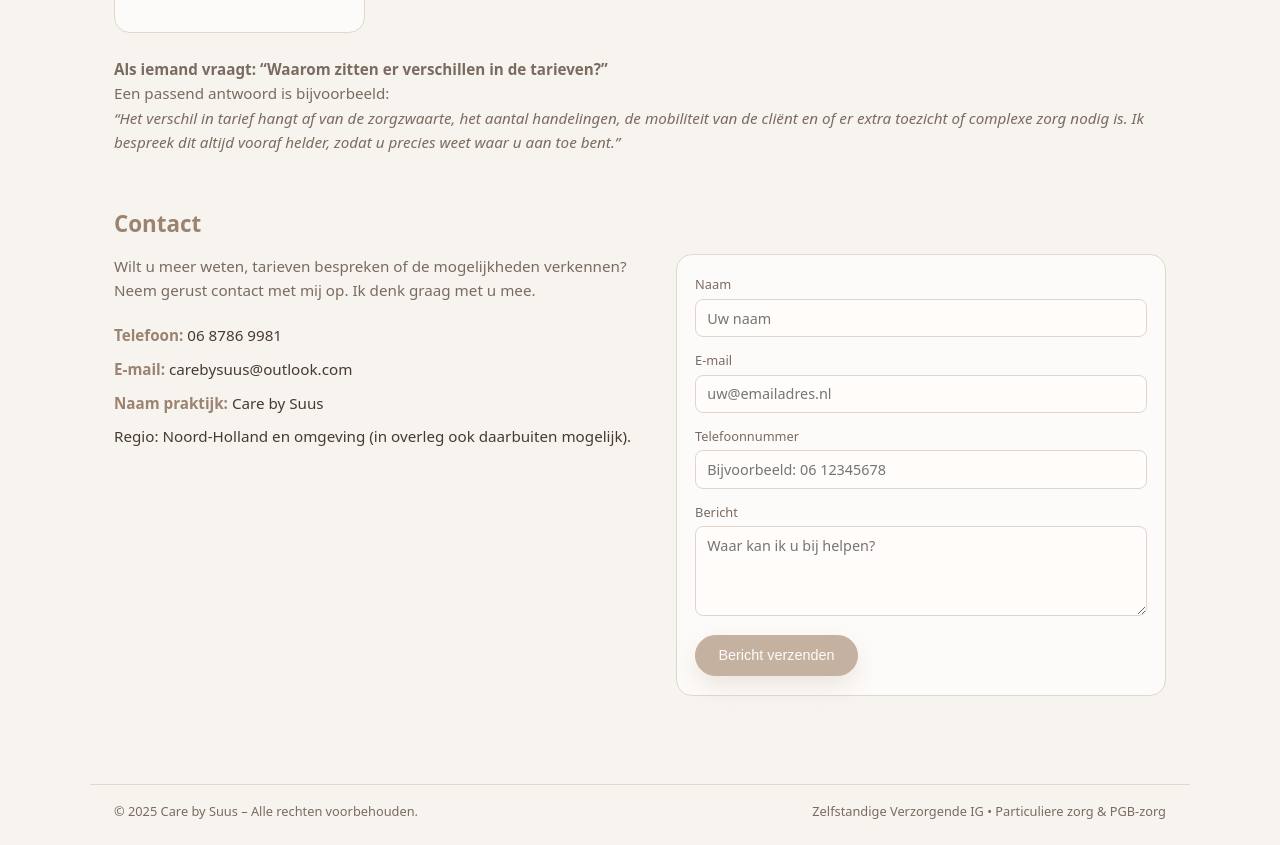
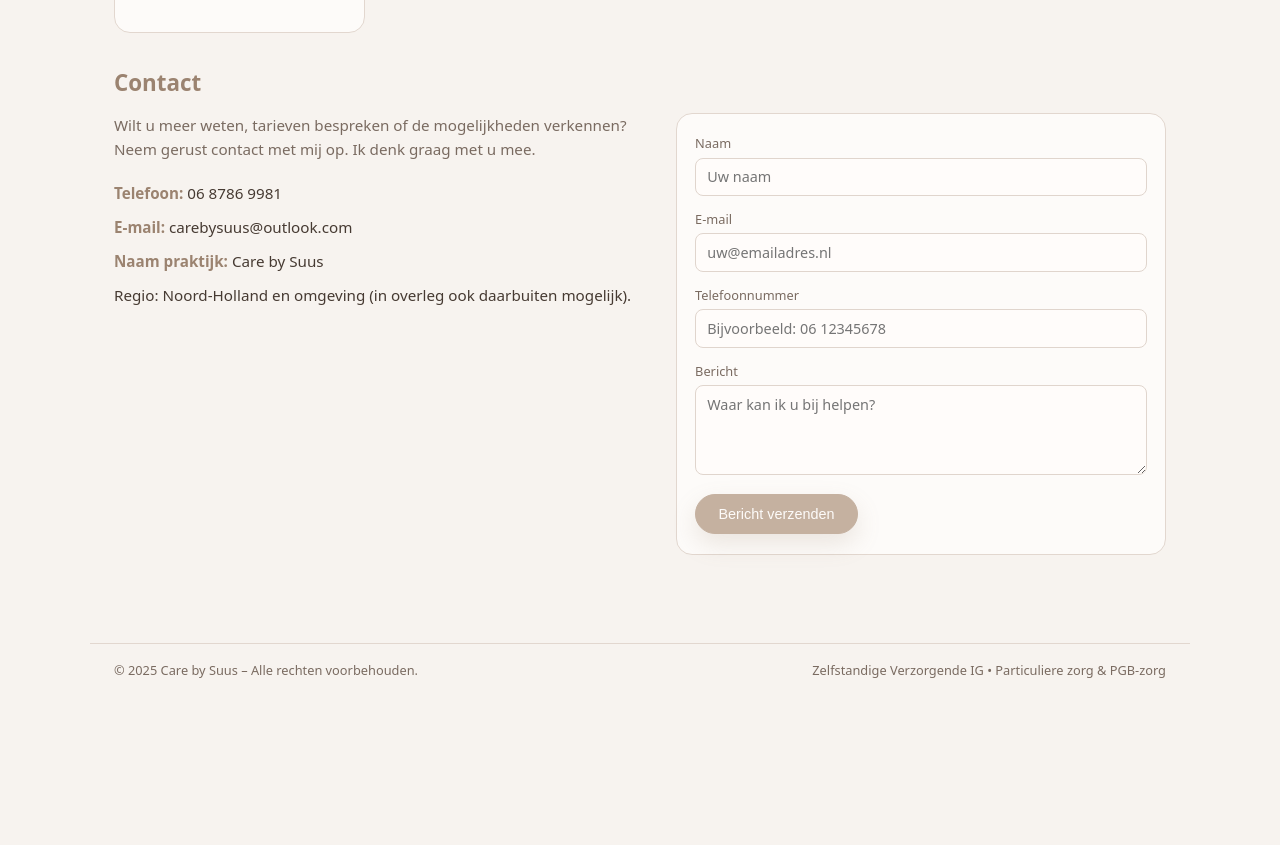
Before and after one commit to carebysuus/carebysuus.github.io, a plain HTML site: page index.html in a window 1280 px wide. Shown: the part 2223-3068 px from the top of the page. After the commit the page ends 2927 px from the top, so only its background shows below. Drawn offline with Linux system fonts and the light colour scheme.

Commit message:
Update index.html

```diff
--- a/index.html
+++ b/index.html
@@ -602,17 +602,7 @@
         </div>
       </div>
 
-      <p class="section-intro" style="margin-top: 1.5rem;">
-        <strong>Als iemand vraagt: “Waarom zitten er verschillen in de tarieven?”</strong><br />
-        Een passend antwoord is bijvoorbeeld:<br />
-        <em>
-          “Het verschil in tarief hangt af van de zorgzwaarte, het aantal
-          handelingen, de mobiliteit van de cliënt en of er extra toezicht of
-          complexe zorg nodig is. Ik bespreek dit altijd vooraf helder, zodat u
-          precies weet waar u aan toe bent.”
-        </em>
-      </p>
-    </section>
+
 
     <!-- CONTACT -->
     <section id="contact">
```
